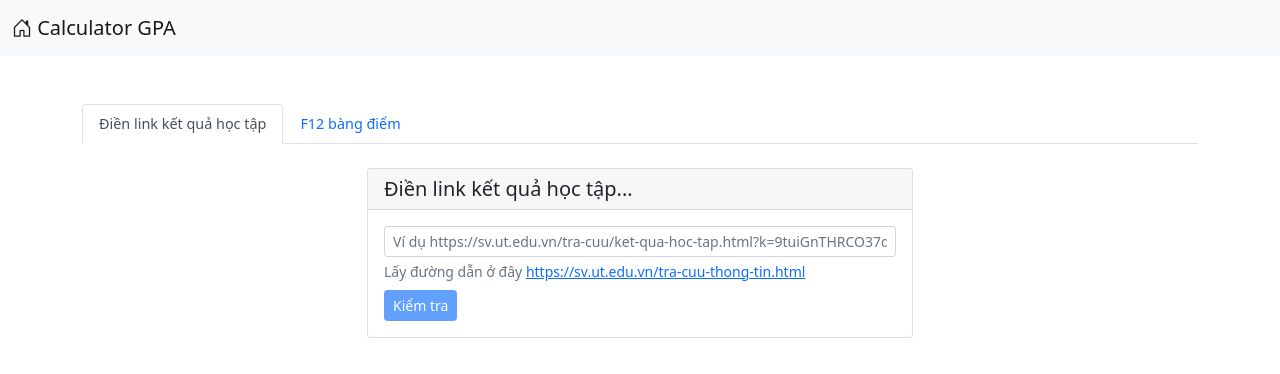
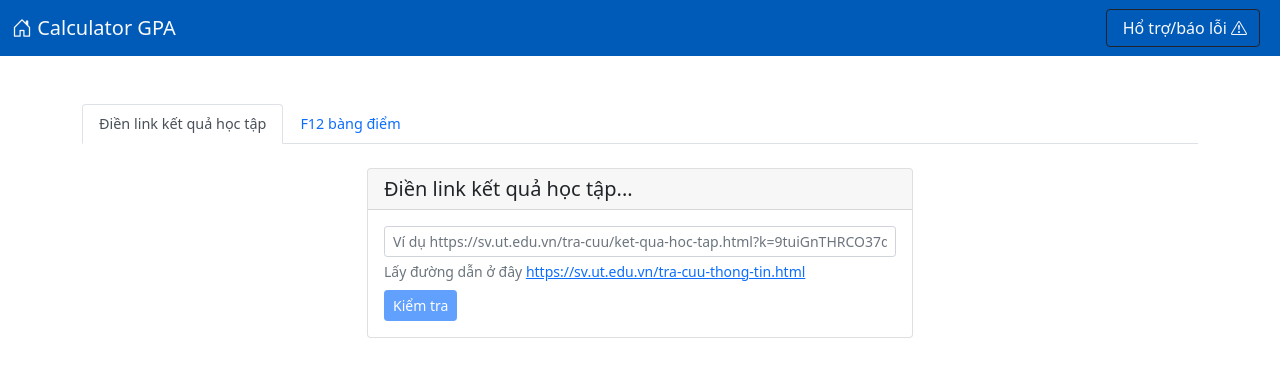
Before and after one commit to locle-isme/calculator-GPA-UT, a Vue app in the folder frontend/: page / in a window 1280 px wide. Shown: the top 374 px of the page. Built offline with nearby package versions, Linux system fonts and the light colour scheme; what vue-toast-notification would draw is missing.

Commit message:
add link support

```diff
--- a/frontend/src/components/VHeader.vue
+++ b/frontend/src/components/VHeader.vue
@@ -1,12 +1,17 @@
 <template>
-  <header>
+  <header class="header">
     <!--Navbar-->
 
-    <nav class="navbar navbar-light bg-light">
+    <nav class="navbar navbar-light bg-ut">
       <div class="container-fluid">
-        <div class="navbar-brand home" @click="refresh()">
+        <div class="navbar-brand home text-light" @click="refresh()">
           <i class="bi bi-house-door"></i>
           Calculator GPA
+        </div>
+        <div class="d-flex">
+          <a href="https://www.facebook.com/LocLe.isme" target="_blank"
+             class="btn btn-outline-dark me-2 text-light" type="button">
+            <i class="fa fa-support"></i> Hổ trợ/báo lỗi <i class="bi bi-exclamation-triangle"></i></a>
         </div>
       </div>
     </nav>
@@ -16,8 +21,8 @@
 
 <script>
 export default {
-  methods:{
-    refresh(){
+  methods: {
+    refresh() {
       window.location.reload();
     }
   }
@@ -25,7 +30,16 @@ export default {
 </script>
 
 <style lang="scss">
-.home{
-  cursor: pointer;
+
+.header {
+  .bg-ut {
+    color: #fafafa;
+    background: #005ab7 !important;
+  }
+
+  .home {
+    cursor: pointer;
+  }
+
 }
 </style>
```
